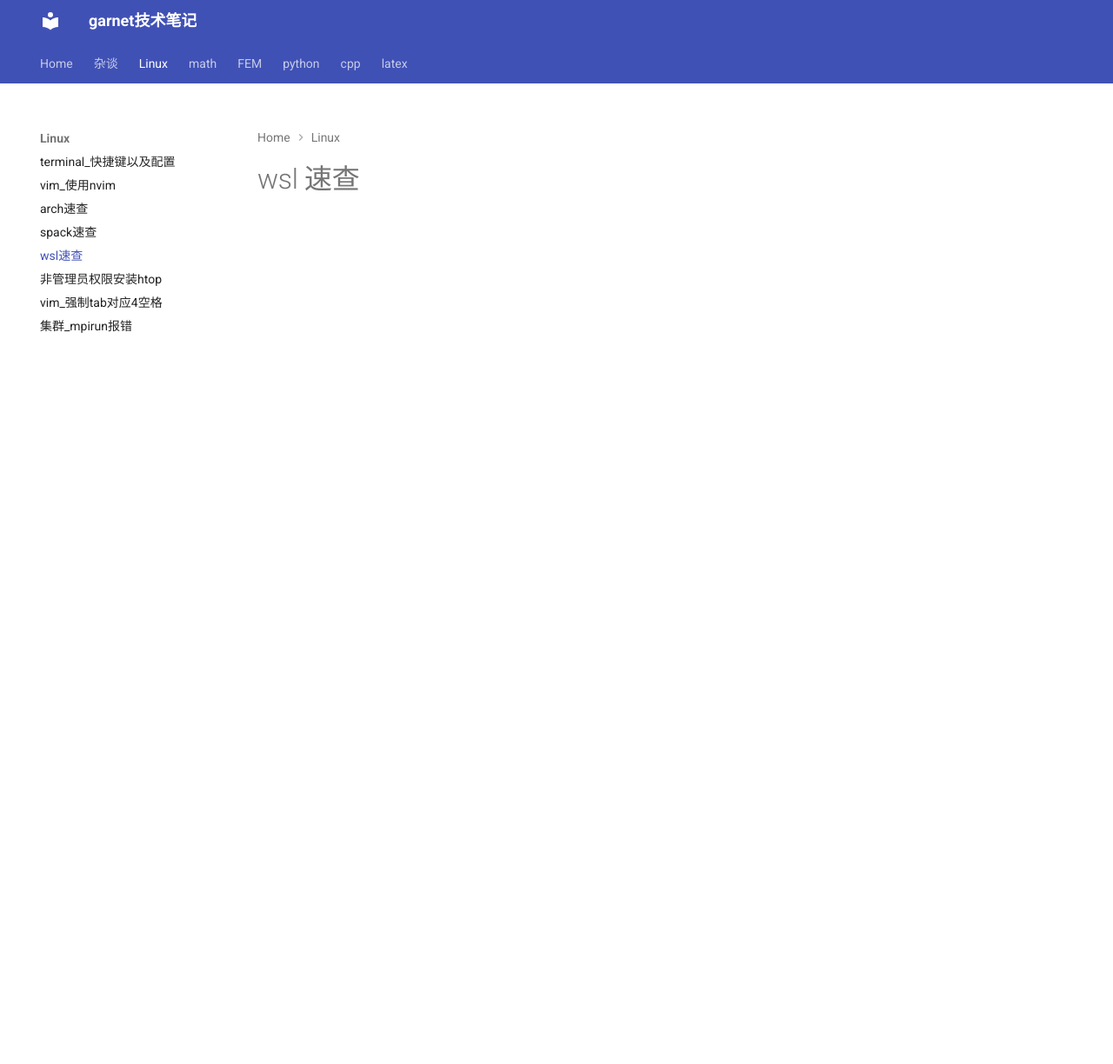
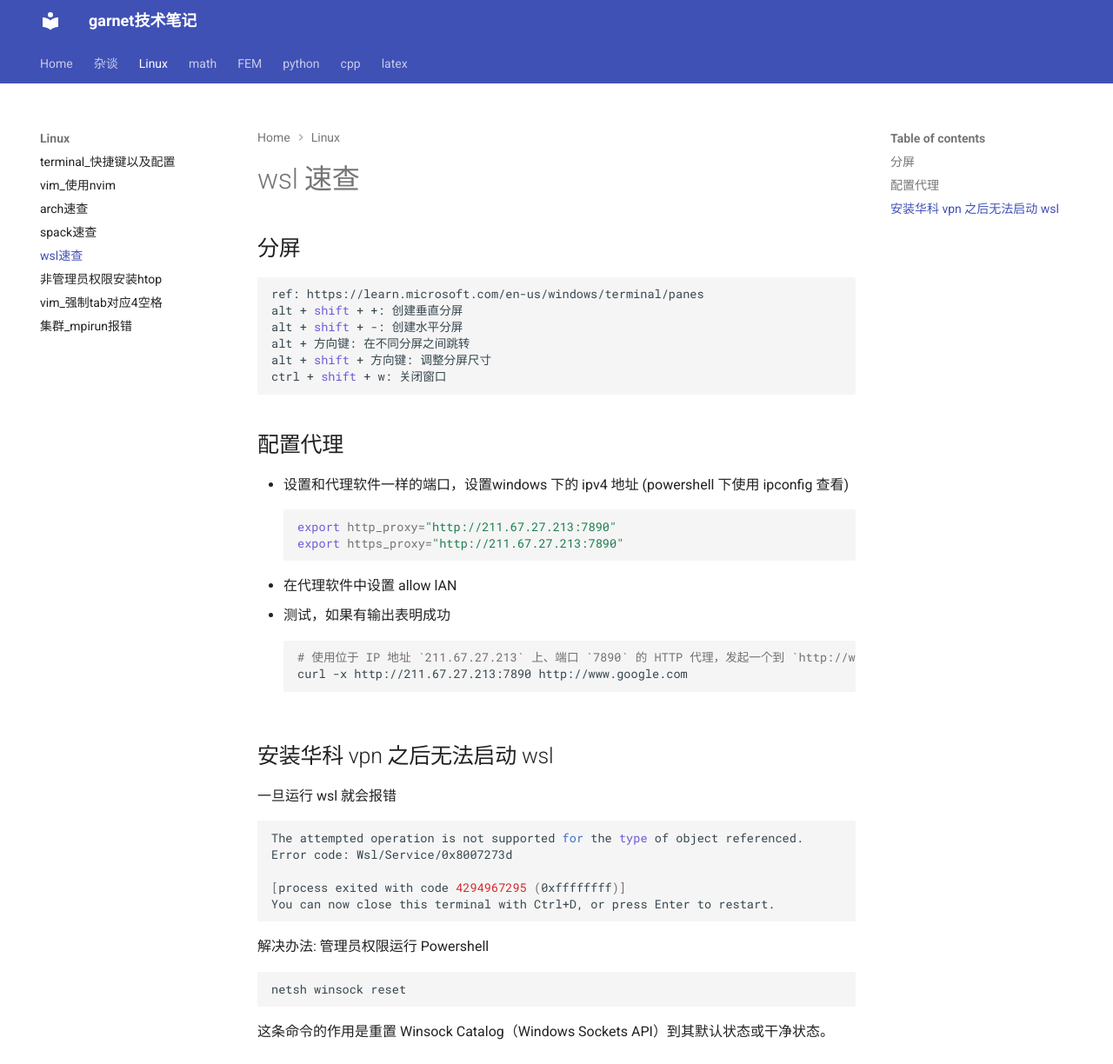
Before and after one commit to ymma98/technotes, an MkDocs documentation site: the page built from docs/Linux/wsl速查.md, in a window 1280 px wide and 1224 px high. Shown: the whole window at 87% size. Built offline with MkDocs 1.6.1 and Material for MkDocs 9.7.7, drawn with Linux system fonts in a browser that asks for light colours.

Commit message:
docs/Linux/wsl速查.md updated from https://stackedit.cn/

````diff
--- a/docs/Linux/wsl速查.md
+++ b/docs/Linux/wsl速查.md
@@ -1,6 +1,48 @@
 # wsl 速查
 
+## 分屏
+```bash
+ref: https://learn.microsoft.com/en-us/windows/terminal/panes
+alt + shift + +: 创建垂直分屏
+alt + shift + -: 创建水平分屏
+alt + 方向键: 在不同分屏之间跳转
+alt + shift + 方向键: 调整分屏尺寸
+ctrl + shift + w: 关闭窗口
+```
 
+## 配置代理
+
+* 设置和代理软件一样的端口，设置windows 下的 ipv4 地址 (powershell 下使用 ipconfig 查看)
+```bash
+export http_proxy="http://211.67.27.213:7890"
+export https_proxy="http://211.67.27.213:7890"
+```
+* 在代理软件中设置 allow lAN
+* 测试，如果有输出表明成功
+```bash
+# 使用位于 IP 地址 `211.67.27.213` 上、端口 `7890` 的 HTTP 代理，发起一个到 `http://www.google.com` 的 GET 请求。`-x` 选项告诉 `curl` 使用指定的 HTTP 代理
+curl -x http://211.67.27.213:7890 http://www.google.com
+```
+
+
+## 安装华科 vpn 之后无法启动 wsl
+
+一旦运行 wsl 就会报错
+```bash
+The attempted operation is not supported for the type of object referenced.
+Error code: Wsl/Service/0x8007273d
+
+[process exited with code 4294967295 (0xffffffff)]
+You can now close this terminal with Ctrl+D, or press Enter to restart.
+```
+
+解决办法: 管理员权限运行 Powershell
+
+```bash
+netsh winsock reset
+```
+
+这条命令的作用是重置 Winsock Catalog（Windows Sockets API）到其默认状态或干净状态。
 <!--stackedit_data:
-eyJoaXN0b3J5IjpbNDI3OTkwNjQ1XX0=
+eyJoaXN0b3J5IjpbLTEwNTY0MTUwMDddfQ==
 -->
````
